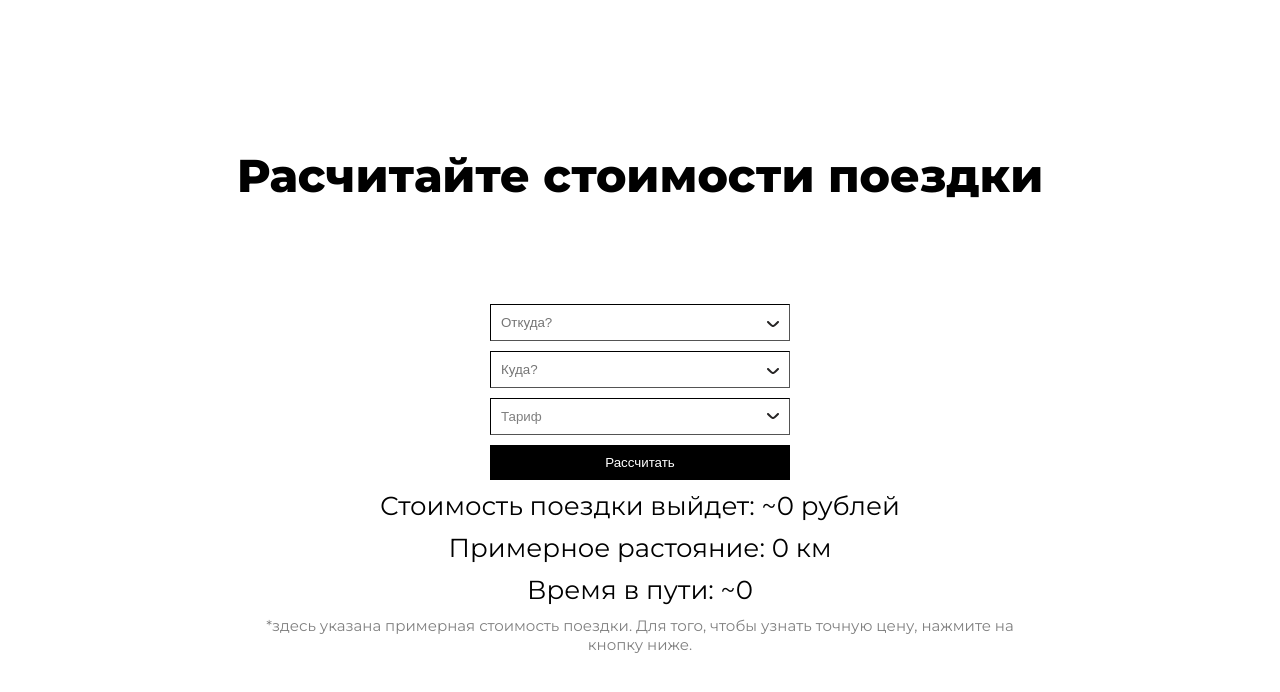
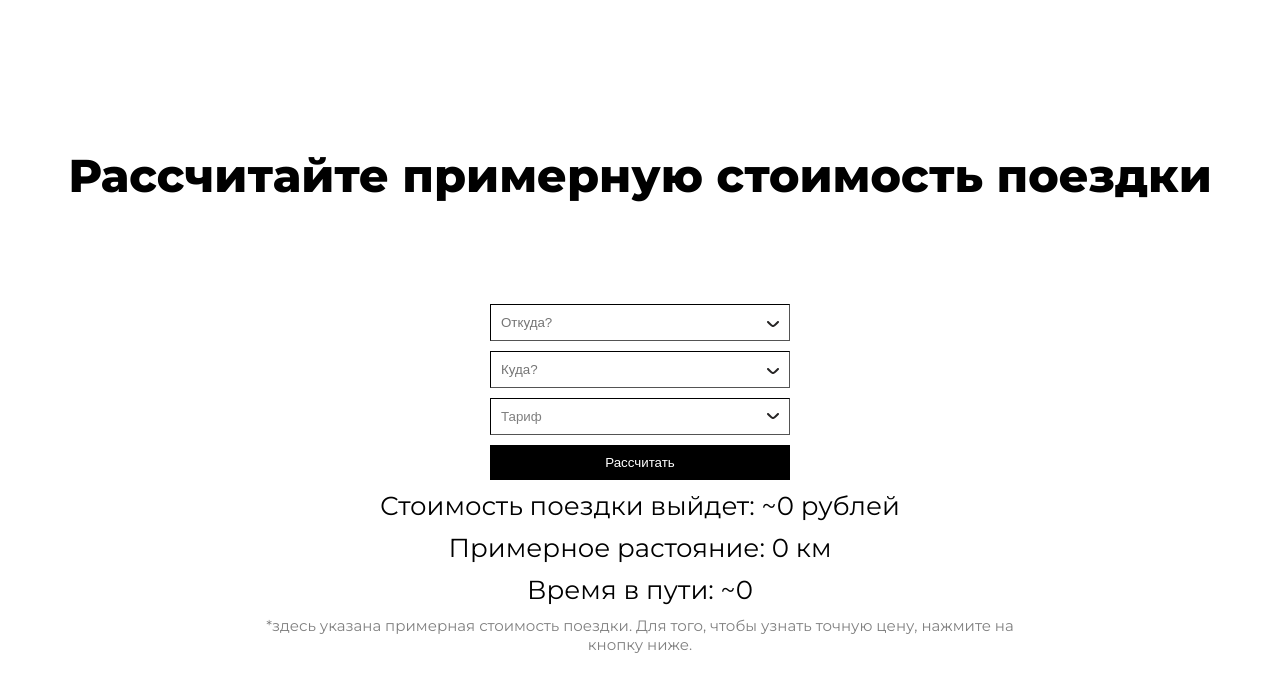
Before and after one commit to eepodrezov/travelReact, a React (Create React App) app: page / in a window 1280 px wide. Shown: the top 692 px of the page. Built offline with nearby package versions, Linux system fonts and the light colour scheme.

Commit message:
edit header

```diff
--- a/src/components/CitiesForm/CitiesForm.jsx
+++ b/src/components/CitiesForm/CitiesForm.jsx
@@ -28,7 +28,7 @@ export const CitiesForm = () => {
 
   return (
     <div className={styles.container}>
-        <div className={styles.container__header}>Расчитайте стоимости поездки</div>
+        <div className={styles.container__header}>Рассчитайте примерную стоимость поездки</div>
         <div className={styles.container__form}>
             <Autocomplete onChange={setCityA} value={cityA} placeholder='Откуда?' options={cities}/>
             <Autocomplete onChange={setCityB} value={cityB} placeholder='Куда?' options={cities}/>
```
